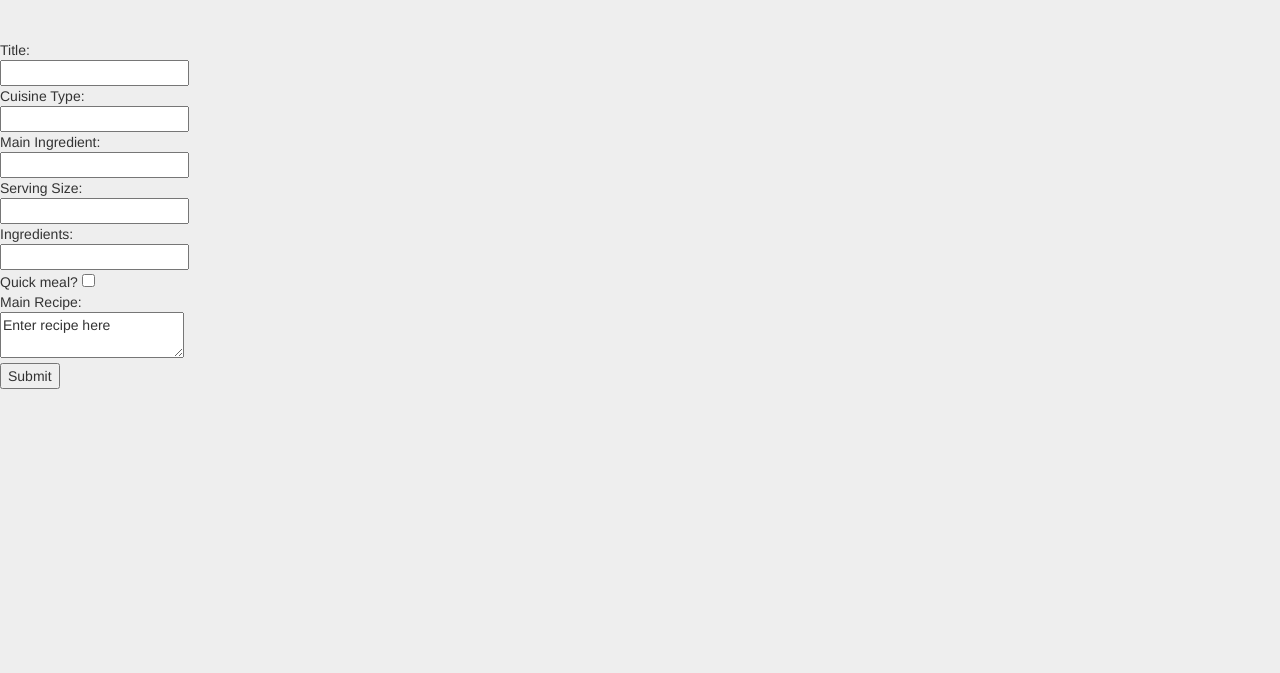
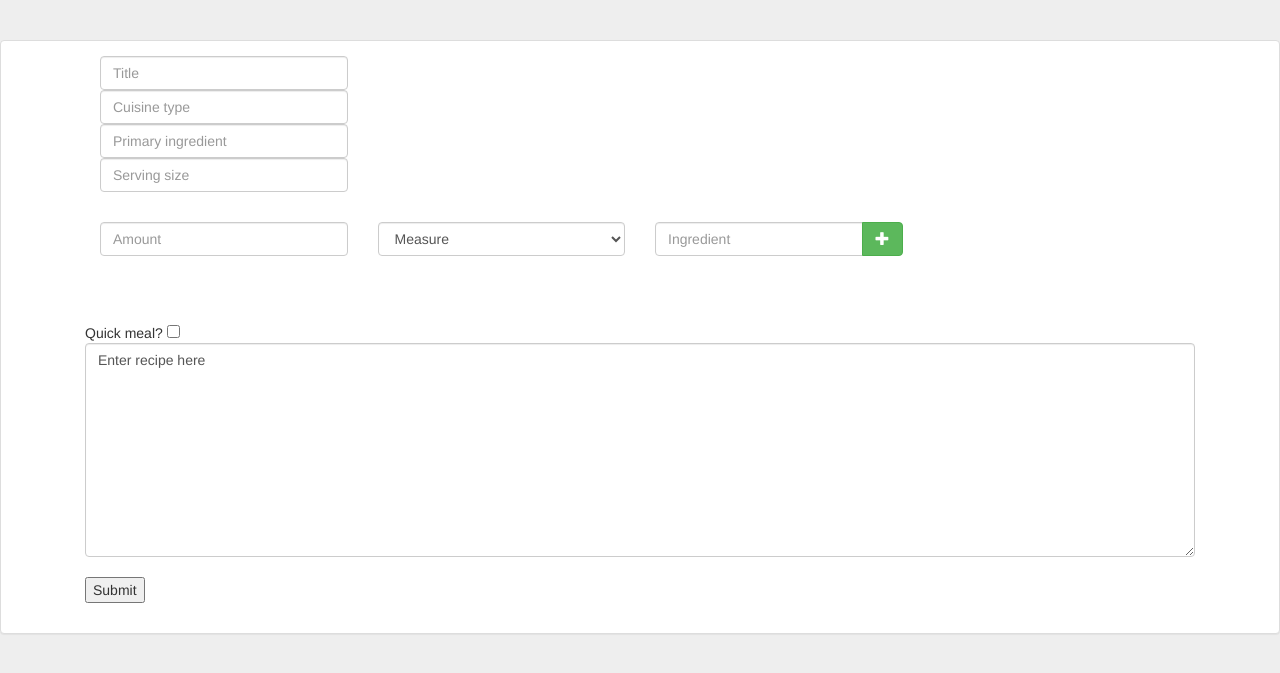
Before and after one commit to EdgeJ/recipeshelf, a Flask app: page /create_recipe in a window 1280 px wide. Shown: the top 673 px of the page. Run offline with Flask 2, Linux system fonts and the light colour scheme; the visitor is signed in with stand-in values (Sample User, id 1); parts of the project's set-up code (start-up, migrations or seed data) failed here and were passed over; some libraries are stand-ins or nearby versions.

Commit message:
adding javascript to input multiple ingredients

```diff
--- /dev/null
+++ b/recipeshelf/static/js/ingredients.js
@@ -0,0 +1,41 @@
+var room = 1;
+function ingredient_fields() {
+  room++;
+  var objTo = document.getElementById('ingredient_fields')
+  var divtest = document.createElement("div");
+	divtest.setAttribute("class", "form-group removeclass"+room);
+	var rdiv = 'removeclass'+room;
+  divtest.innerHTML = '<div class="panel-body"> \
+          <div id="ingredient_fields"></div> \
+            <div class="col-sm-3 nopadding"> \
+              <div class="form-group"> \
+                <input type="text" class="form-control" id="Amount" name="Amount[]" value="" placeholder="Amount"> \
+              </div> \
+            </div> \
+            <div class="col-sm-3 nopadding"> \
+            <div class="form-group"> \
+              <select class="form-control" id="Measure" name="Measure[]"> \
+                <option value="">Measure</option> \
+                <option value="C">C</option> \
+                <option value="Tbsp">Tbsp</option> \
+                <option value="tsp">tsp</option> \
+              </select> \
+            </div> \
+          </div> \
+          <div class="col-sm-3 nopadding"> \
+            <div class="form-group"> \
+              <div class="input-group"> \
+                <input type="text" class="form-control" id="Ingredient" name="Ingredient[]" value="" placeholder="Ingredient"> \
+                <div class="input-group-btn"> \
+                  <button class="btn btn-danger" type="button" onclick="remove_ingredient_fields('+ room +');"> \
+                    <span class="glyphicon glyphicon-minus" aria-hidden="true"></span> \
+                  </button> \
+                </div> \
+              </div> \
+            </div>';
+  objTo.appendChild(divtest)
+}
+
+function remove_ingredient_fields(rid) {
+ 	$('.removeclass'+rid).remove();
+}
--- a/recipeshelf/templates/create_recipe.html
+++ b/recipeshelf/templates/create_recipe.html
@@ -4,23 +4,64 @@
 {% endblock %}
 {% block body %}
   <body>
+    <script src="{{ url_for(
+              'static', filename='js/ingredients.js'
+          ) }}"></script>
+    <div class="panel panel-default">
+      <div class="container">
+        <div class="panel-body">
           <form method="post" id="recipe">
-      Title:<br>
-      <input type="text" name="title"><br>
-      Cuisine Type:<br>
-      <input type="text" name="meal_type"><br>
-      Main Ingredient:<br>
-      <input type="text" name="primary_ingredient"><br>
-      Serving Size:<br>
-      <input type="text" name="serving_size"><br>
-      Ingredients:<br>
-      <input type="text" name="ingredients"><br>
+            <div class="col-sm-3 nopadding">
+            <input type="text" class="form-control"  name="title" placeholder="Title">
+            <input type="text" class="form-control"  name="meal_type" placeholder="Cuisine type">
+            <input type="text" class="form-control"  name="primary_ingredient" placeholder="Primary ingredient">
+            <input type="text" class="form-control"  name="serving_size" placeholder="Serving size">
+          </div>
+        </div>
+        <div class="panel-body">
+          <div id="ingredient_fields"></div>
+            <div class="col-sm-3 nopadding">
+              <div class="form-group">
+                <input type="text" class="form-control" id="Amount" name="Amount[]" value="" placeholder="Amount">
+              </div>
+            </div>
+          <div class="col-sm-3 nopadding">
+            <div class="form-group">
+              <select class="form-control" id="Measure" name="Measure[]">
+
+                <option value="">Measure</option>
+                <option value="C">C</option>
+                <option value="Tbsp">Tbsp</option>
+                <option value="tsp">tsp</option>
+              </select>
+            </div>
+          </div>
+          <div class="col-sm-3 nopadding">
+            <div class="form-group">
+              <div class="input-group">
+                <input type="text" class="form-control" id="Ingredient" name="Ingredient[]" value="" placeholder="Ingredient">
+                <div class="input-group-btn">
+                  <button class="btn btn-success" type="button"  onclick="ingredient_fields();">
+                    <span class="glyphicon glyphicon-plus" aria-hidden="true"></span>
+                  </button>
+                </div>
+              </div>
+            </div>
+          </div>
+        </div>
+          <div class="panel-body">
+            <div class="form-group">
+              <br>
               Quick meal?
               <input type="hidden" value="False" name="quick_meal">
               <input type="checkbox" value="True" name="quick_meal"><br>
-      Main Recipe:<br>
-      <textarea name="body" form="recipe">Enter recipe here</textarea><br>
+              <textarea rows=10 class="form-control" name="body" form="recipe">Enter recipe here</textarea><br>
               <input type="submit" value="Submit">
+            </div>
+          </div>
+        </div>
         </form>
+      </div>
+    <div class="clear"></div>
   </body>
 {% endblock %}
```
Lines whose indentation alone changed are shown as unchanged.
